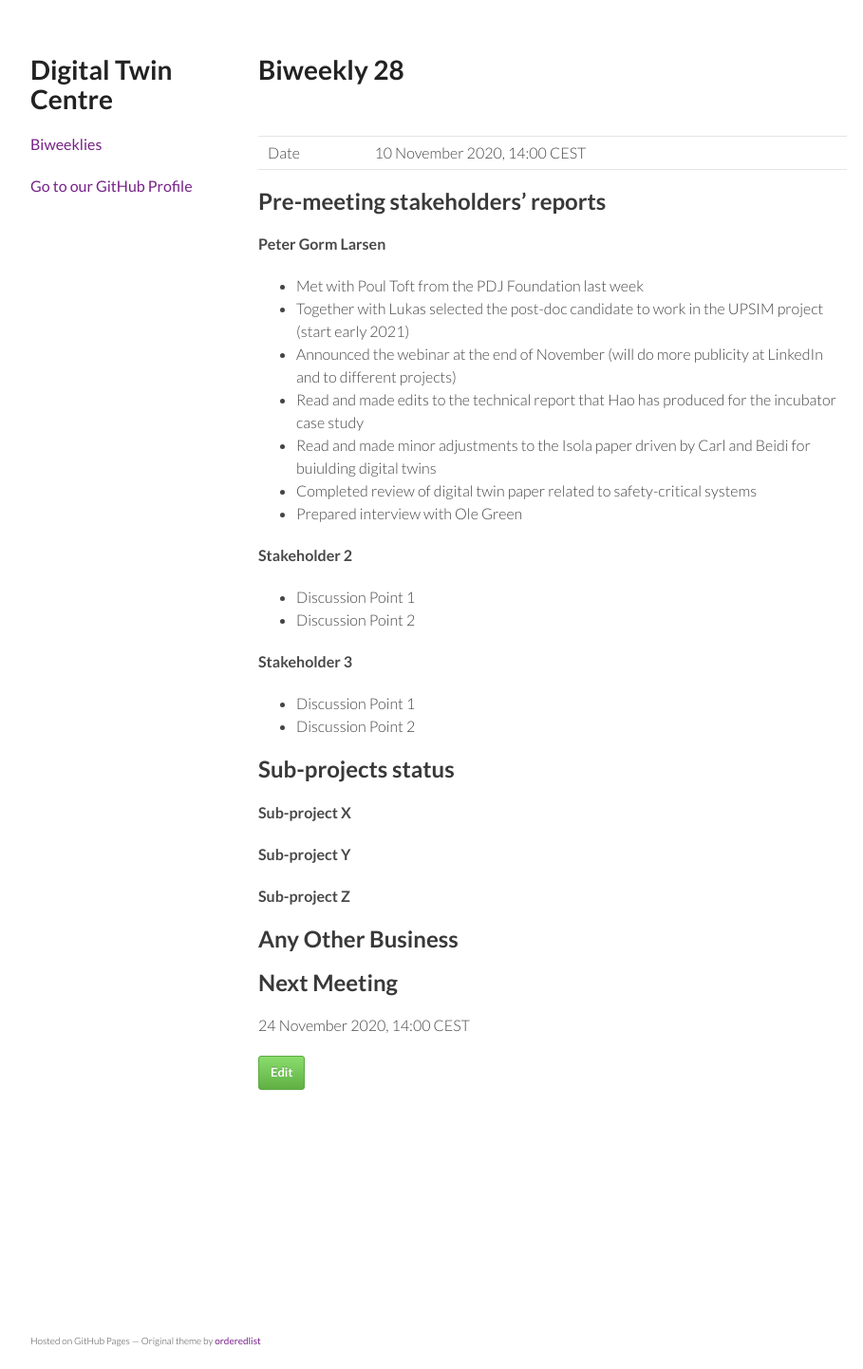
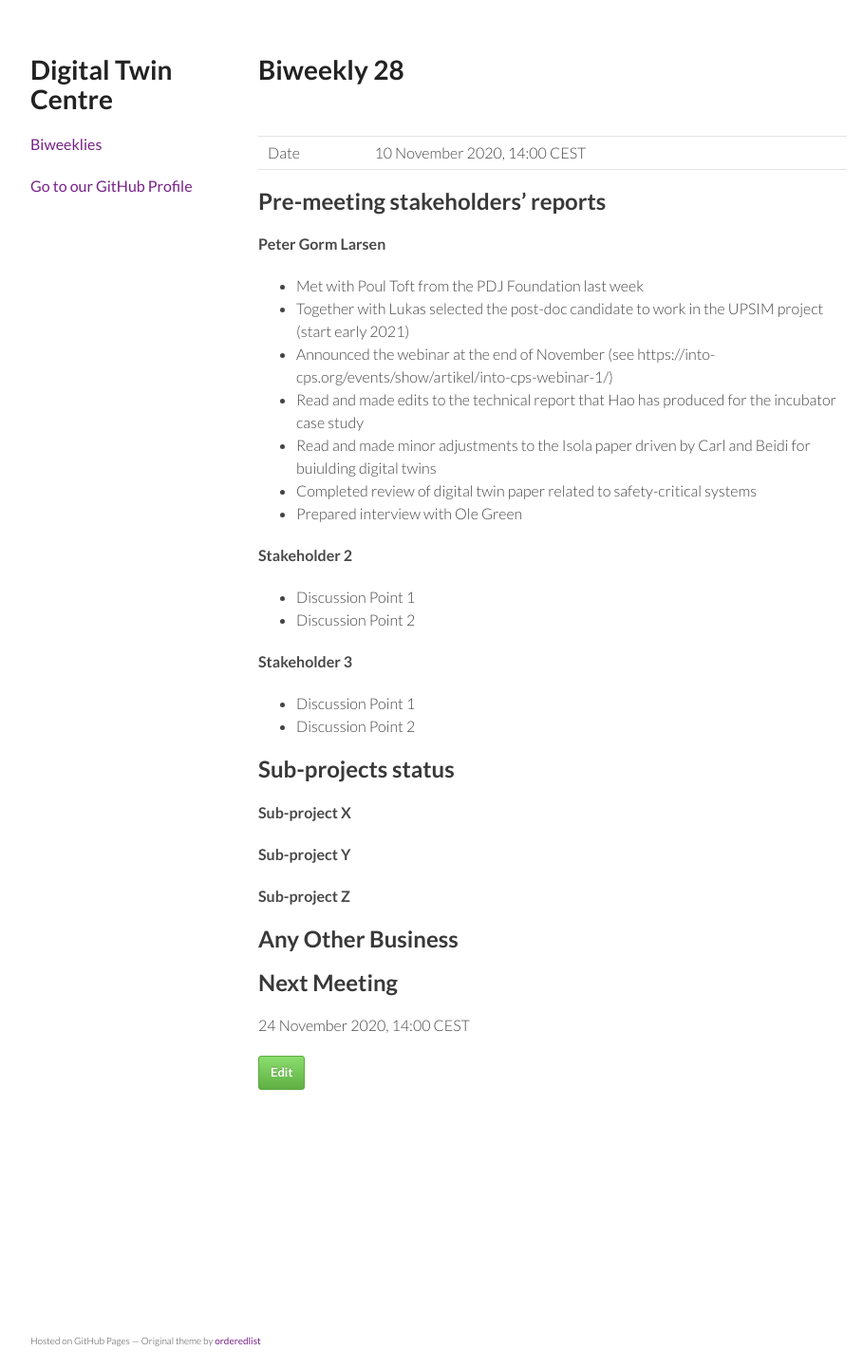
Before and after one commit to digitaltwincentre/digitaltwincentre.github.io, a Jekyll site: the page built from _biweeklies/Biweekly-28.md, in a window 1280 px wide. Shown: the whole page at 95% size, without its empty margins (178-1087 px from the left). Built offline with Jekyll 4.4.1, drawn with Linux system fonts in a browser that asks for light colours; nearby versions of some CDN libraries.

Commit message:
Update Biweekly-28.md

```diff
--- a/_biweeklies/Biweekly-28.md
+++ b/_biweeklies/Biweekly-28.md
@@ -23,7 +23,7 @@ date: 10 November 2020, 1400 CEST
 #### Peter Gorm Larsen
 * Met with Poul Toft from the PDJ Foundation last week
 * Together with Lukas selected the post-doc candidate to work in the UPSIM project (start early 2021)
-* Announced the webinar at the end of November (will do more publicity at LinkedIn and to different projects)
+* Announced the webinar at the end of November (see https://into-cps.org/events/show/artikel/into-cps-webinar-1/)
 * Read and made edits to the technical report that Hao has produced for the incubator case study
 * Read and made minor adjustments to the Isola paper driven by Carl and Beidi for buiulding digital twins
 * Completed review of digital twin paper related to safety-critical systems
```
